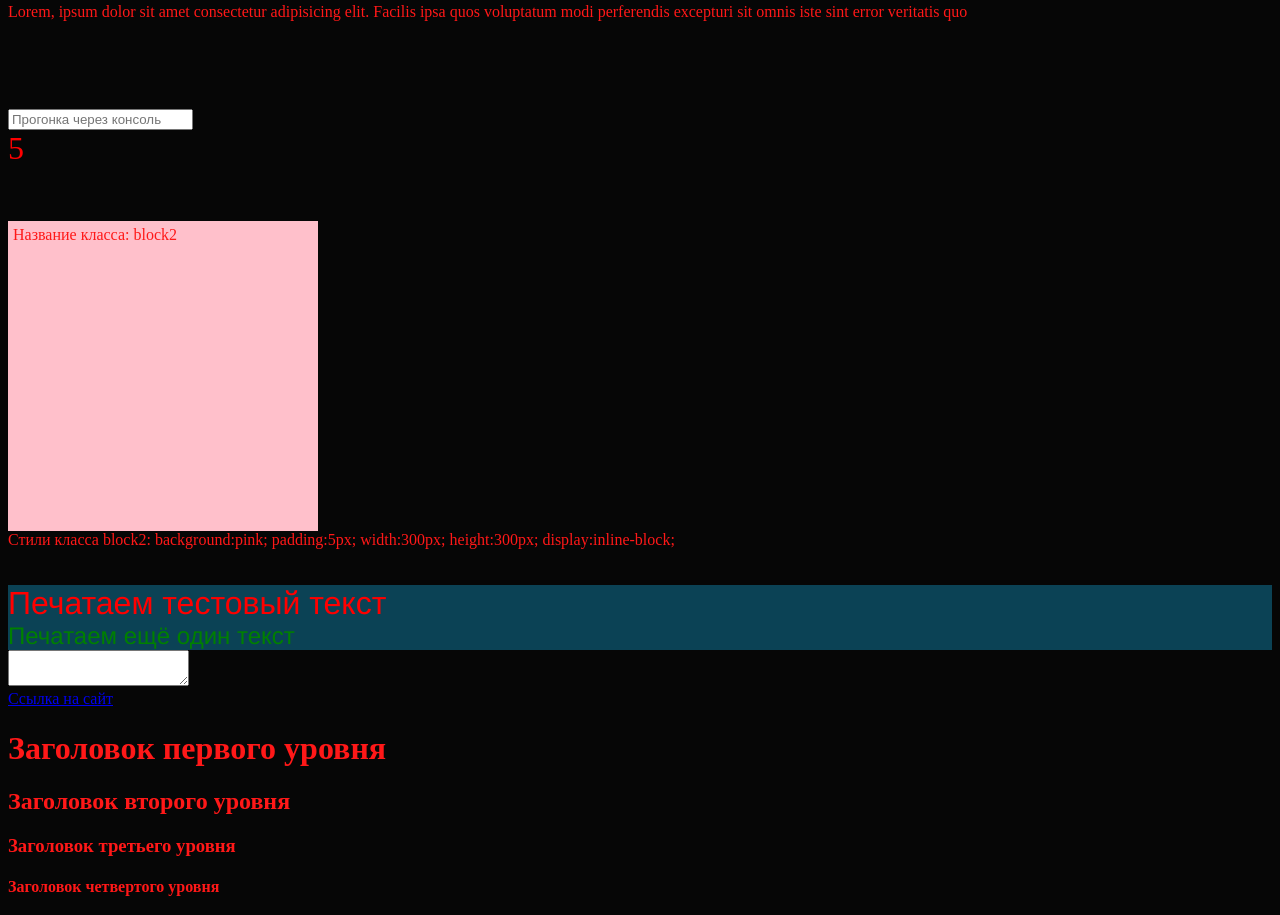
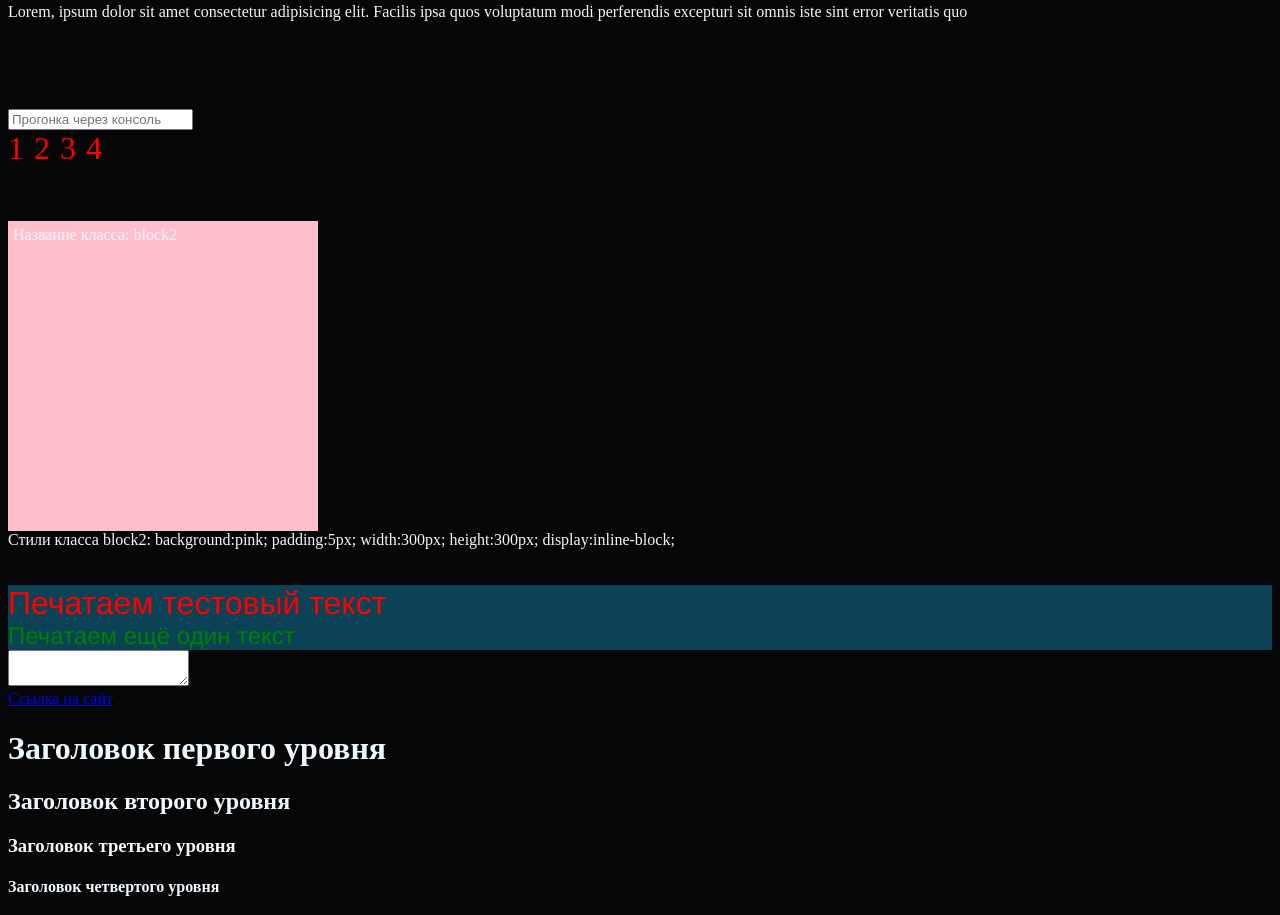
Before and after one commit to belkud/Homework, a website built with Vite: page index.html in a window 1280 px wide. Shown: the part 1174-2089 px from the top of the page. Built offline with nearby package versions, Linux system fonts and the light colour scheme.

Commit message:
navigation

```diff
--- a/index.html
+++ b/index.html
@@ -24,6 +24,8 @@
   <div id="timer">timer</div>
   <div style="text-align: center; margin-top: 65px;">Рекламное окно</div>
 </div> -->
+
+<div id="showBodyElement"></div>
 
 <style>
   #window{
@@ -152,12 +154,14 @@
 <br>
 
 <input name="input_test" id="input_marker" type="password" placeholder="Прогонка через консоль"></input>
+<div id="idd" class="cll">
 
-<div id="letter_acc" style="display: flex; font-size: 2em; color: red; letter-spacing: 10px;">
-  <div id="letter_count1">5</div>
-  <div id="letter_count2"></div>
-  <div id="letter_count3"></div>
-  <div id="letter_count4"></div>
+  <div id="letter_acc" style="display: flex; font-size: 2em; color: red; letter-spacing: 10px;">
+    <div id="letter_count1">1</div>
+    <div id="letter_count2">2</div>
+    <div id="letter_count3">3</div>
+    <div id="letter_count4">4</div>
+  </div>
 </div>
 
 
--- a/src/secondMain.ts
+++ b/src/secondMain.ts
@@ -1589,21 +1589,26 @@ console.log('==============')
 
 
 
-let a = 10
-console.log(a);
-
-console.log(window);
-
-
-setInterval(() => {
-    document.body.style.color = 'red'
-}, 2000);
-
-setTimeout(() => {
-    setInterval(() => {
-        document.body.style.color = 'white'
-    }, 2000);
-}, 1000);
+// let a = 10
+// console.log(a);
+
+// console.log(window);
+
+
+
+
+//! Изменение цвета шрифта у body
+// setInterval(() => {
+//     document.body.style.color = 'red'
+// }, 2000);
+
+// setTimeout(() => {
+//     setInterval(() => {
+//         document.body.style.color = 'white'
+//     }, 2000);
+// }, 1000);
+
+
 
 
 //! НАВИГАЦИЯ!
@@ -1611,23 +1616,47 @@ setTimeout(() => {
 console.log(document.head);
 console.log(document.body.lastElementChild);
 
-let letter_acc = document.getElementById('letter_acc') as HTMLDivElement
-console.log(letter_acc.childNodes[2]);
-
-
-console.log(letter_acc.previousElementSibling.placeholder);
-console.log(letter_acc.nextElementSibling);
-
-console.log(letter_acc.childNodes[0] == letter_acc.firstChild); //! с 'текстом'
-console.log(letter_acc.childNodes[0]); //! с 'текстом'
-console.log(letter_acc.children[1]); //! сами дивы
-console.log(letter_acc.hasChildNodes()); //! есть ли дети
-
-
-for (const el of letter_acc.childNodes) {
-    console.log(el);
-}
-
-
-
-console.log(letter_acc.parentNode); //! показывает родителя
+let letter_acc = document.getElementById('letter_acc')  as HTMLDivElement
+// console.log(letter_acc.childNodes[2]);
+
+
+// console.log(letter_acc.previousElementSibling.placeholder);
+// console.log(letter_acc.nextElementSibling);
+
+// console.log(letter_acc.childNodes[0] == letter_acc.firstChild); //! с 'текстом'
+// console.log(letter_acc.childNodes[0]); //! с 'текстом'
+// console.log(letter_acc.children[1]); //! сами дивы
+// console.log(letter_acc.hasChildNodes()); //! есть ли дети
+
+
+// for (const el of letter_acc.childNodes) {
+//     console.log(el);
+// }
+
+
+
+
+
+
+// console.log(letter_acc.parentNode); //! показывает родителя
+console.log(letter_acc);
+
+// let d1 = new Date()
+// console.log(d1.getTime());
+
+
+// let showBodyElement = document.querySelector('#showBodyElement') as HTMLDivElement
+// for (const el of document.body.childNodes) {
+//     showBodyElement.innerHTML+= el  + '<br>'
+//     console.log(el);
+
+// }
+
+
+// let d2 = new Date()
+// console.log(d2.getTime());
+// console.log(Number(d2)-Number(d1));
+
+// console.log(document.body.getHTML());
+
+console.log(letter_acc.parentElement?.style);
```
